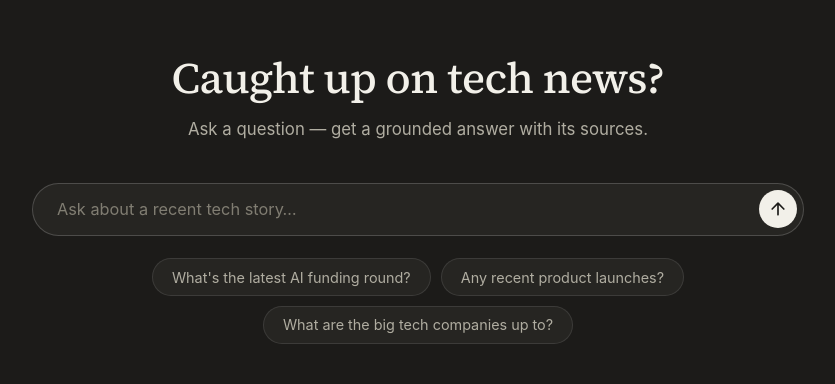
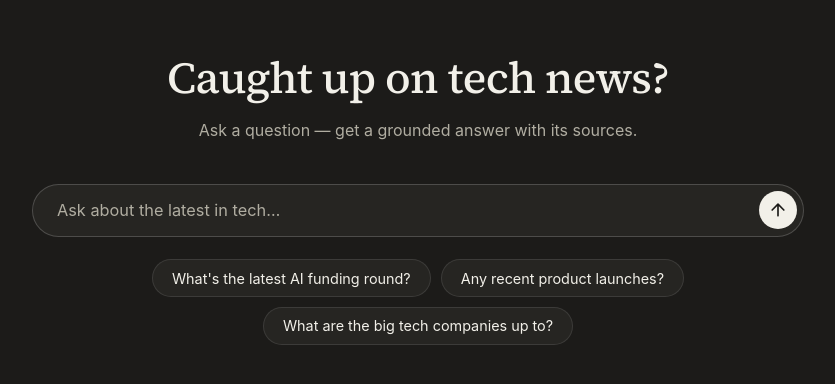
Before and after one commit to Nestallum/tech-news-rag-assistant, a plain HTML site: page frontend/index.html in a window 1280 px wide. Shown: the part 172-556 px from the top of the page, without its empty margins (222-1057 px from the left). Drawn offline with Linux system fonts and the light colour scheme.

Commit message:
style(ui): refine title size, placeholder text and example contrast

```diff
--- a/frontend/index.html
+++ b/frontend/index.html
@@ -25,7 +25,7 @@
       <textarea
         id="question"
         rows="1"
-        placeholder="Ask about a recent tech story…"
+        placeholder="Ask about the latest in tech…"
         autocomplete="off"
       ></textarea>
       <button id="send" aria-label="Send question">
--- a/frontend/style.css
+++ b/frontend/style.css
@@ -53,14 +53,14 @@ body {
 
 .intro h1 {
   font-family: var(--serif);
-  font-size: 2.7rem;
+  font-size: 2.75rem;
   font-weight: 500;
   letter-spacing: -0.015em;
   margin-bottom: 0.75rem;
 }
 
 .intro p {
-  font-size: 1.05rem;
+  font-size: 1.0rem;
   color: var(--ink-soft);
 }
 
@@ -194,7 +194,7 @@ body {
 }
 
 .composer textarea::placeholder {
-  color: var(--ink-faint);
+  color: var(--ink-soft);
 }
 
 #send {
@@ -237,7 +237,7 @@ body {
   padding: 0.6rem 1.2rem;
   font-family: var(--sans);
   font-size: 0.9rem;
-  color: var(--ink-soft);
+  color: var(--ink);
   cursor: pointer;
   transition: background 0.15s;
 }
```
